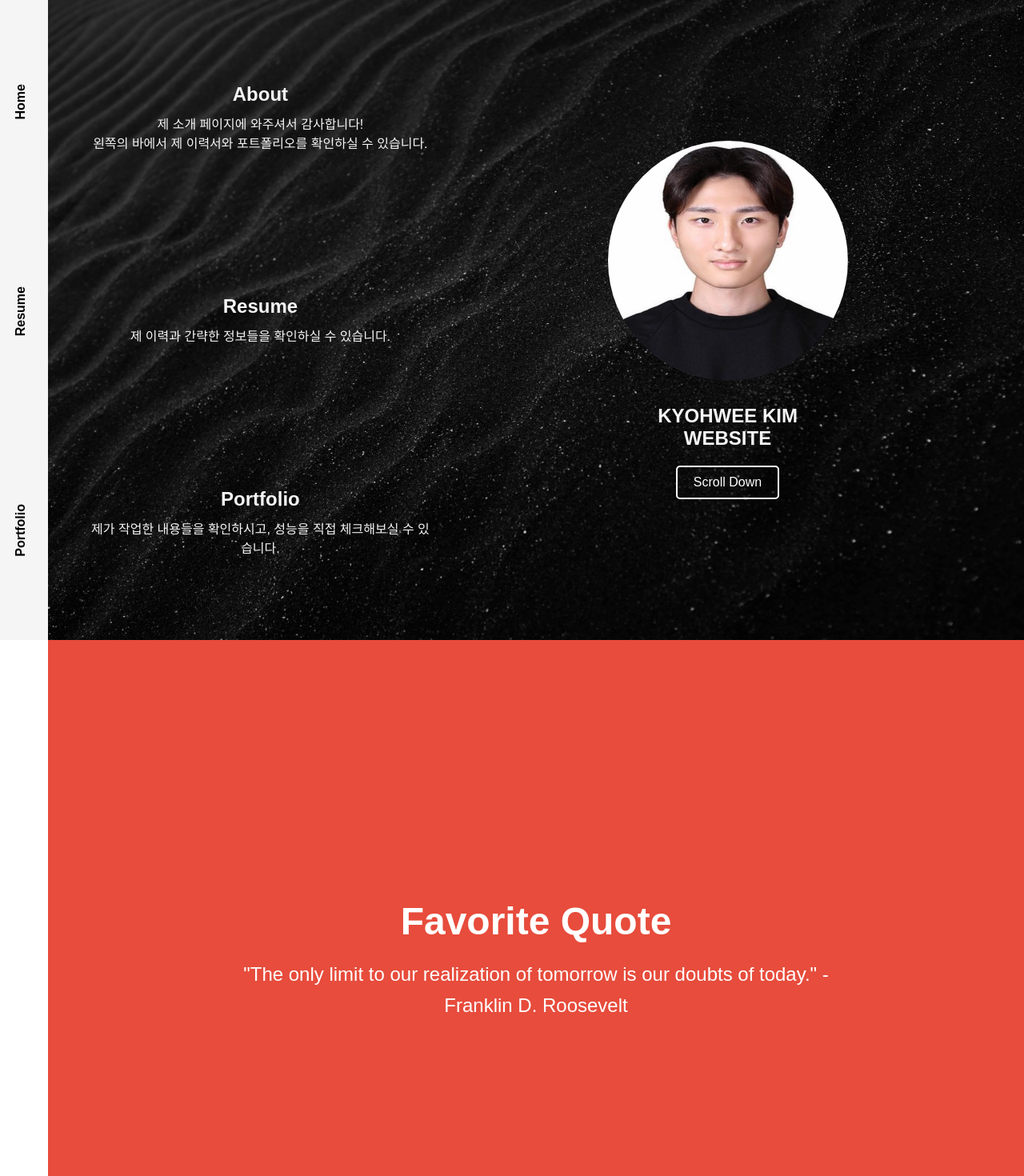
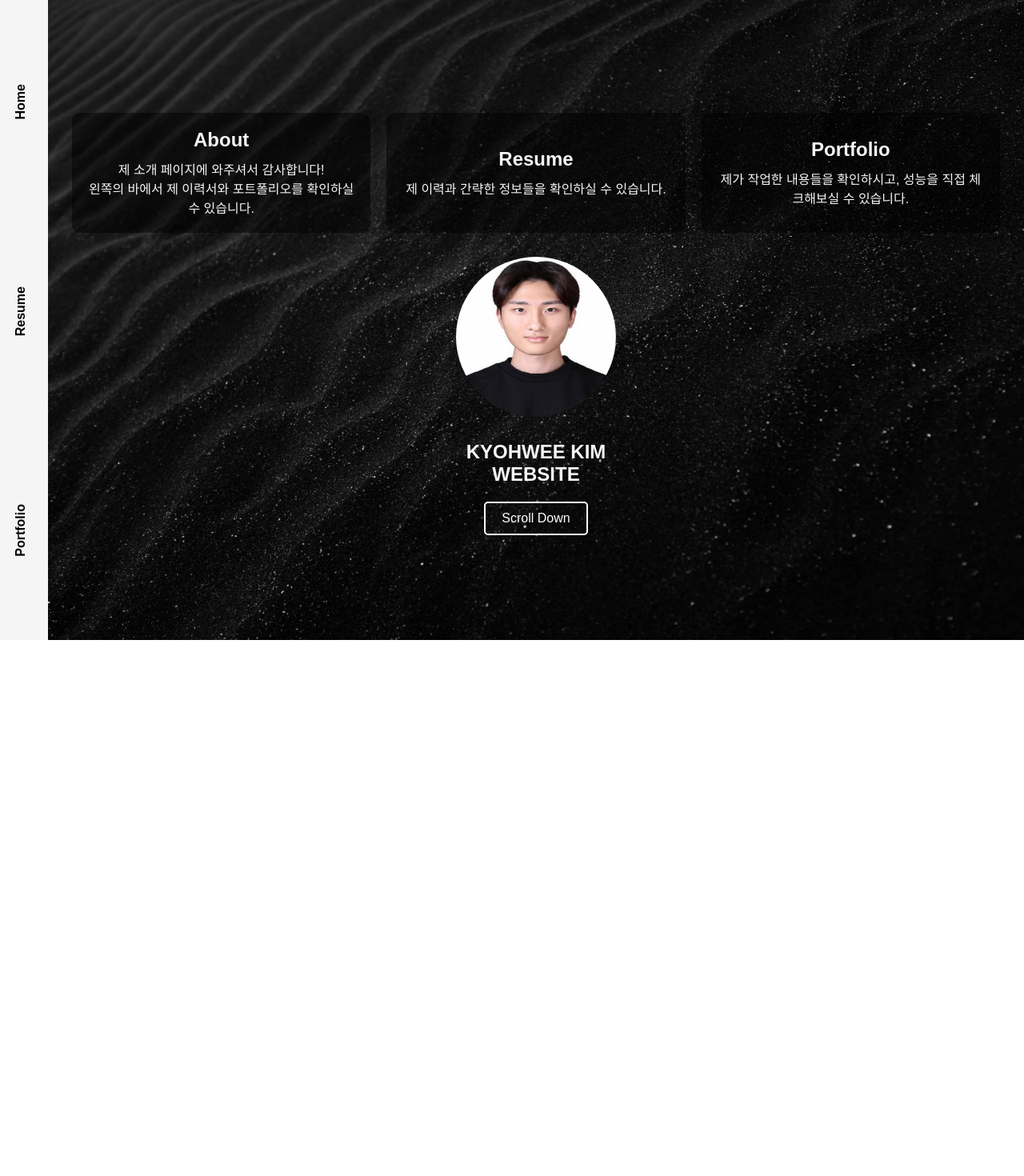
Before and after one commit to KimKyoHwee/resume, a React (Create React App) app: page / in a window 1280 px wide. Shown: the top 1470 px of the page at 80% size. After the commit the page ends 800 px from the top, so only its background shows below. Built offline with nearby package versions, Linux system fonts and the light colour scheme.

Commit message:
feat: 메인페이지 2장-아키텍처 구축(#8)

```diff
--- a/src/pages/Home.css
+++ b/src/pages/Home.css
@@ -1,10 +1,11 @@
-/* src/pages/Home.css */
+/* 기본 설정 */
 body, html {
   margin: 0;
   padding: 0;
   font-family: 'Arial', sans-serif;
   scroll-behavior: smooth;
   height: 100%;
+  overflow-x: hidden;
 }
 
 .home-content {
@@ -13,25 +14,29 @@ body, html {
   background-color: #f5f5f5;
 }
 
+/* 각 섹션의 높이를 전체 화면 크기로 설정 */
+.intro, .page-one, .page-two, .page-three {
+  height: 100vh; /* 전체 화면 높이 */
+  display: flex;
+  justify-content: center;
+  align-items: center;
+  padding: 20px;
+  box-sizing: border-box;
+}
+
+/* Intro 섹션 스타일 */
 .intro {
   background-image: url('../assets/background.jpg');
   background-size: cover;
-  height: 100vh; /* 첫 화면을 전체 화면으로 설정 */
-  display: flex;
-  justify-content: space-between; /* 섹터와 프로필 섹션을 양쪽에 배치 */
-  align-items: center;
-  padding: 20px;
-  box-sizing: border-box;
-  margin: 0;
+  background-position: center;
+  flex-direction: column; /* 섹터와 프로필 섹션을 세로로 배치 */
 }
 
 .sectors {
   display: flex;
-  flex-direction: column; /* 섹터를 세로로 배치 */
-  justify-content: space-around; /* 각 섹션 간 동일한 간격을 유지 */
-  height: 100%; /* 전체 높이 사용 */
-  width: 40%; /* 섹터들이 화면의 절반을 차지하도록 설정 */
-  margin-left: 1%;
+  flex-direction: row; /* 섹터를 가로로 배치 */
+  justify-content: space-between; /* 각 섹션 간 동일한 간격을 유지 */
+  width: 100%; /* 섹터들이 화면의 전체 너비를 차지하도록 설정 */
 }
 
 .sector {
@@ -42,28 +47,23 @@ body, html {
   align-items: center;
   text-align: center;
   padding: 20px;
-  background-color: transparent;
-  margin: 0; /* 세로 간격 조정을 위해 상하로 여백을 줌 */
-  border-radius: 0;
-  box-shadow: none;
+  margin: 10px; /* 섹터 간의 간격 조정 */
+  background-color: rgba(0, 0, 0, 0.5); /* 반투명 배경으로 텍스트 가독성 향상 */
+  border-radius: 10px;
 }
 
 .sector h2 {
   font-size: 24px;
   color: #f5f5f5;
-  margin: 0;
-  text-align: center; /* 텍스트를 가운데 정렬 */
+  margin-bottom: 10px;
 }
 
 .sector p {
   font-size: 16px;
   color: #f5f5f5;
-  text-align: center;
-  margin-top: 10px; /* 설명 부분을 아래로 배치 */
 }
 
 .profile-section {
-  width: 60%; /* 프로필 섹션이 화면의 절반을 차지 */
   display: flex;
   flex-direction: column;
   justify-content: center;
@@ -72,10 +72,11 @@ body, html {
 }
 
 .profile-image {
-  width: 300px;
-  height: 300px;
+  width: 200px;
+  height: 200px;
   border-radius: 50%;
   margin-bottom: 20px;
+  margin-top: 20px;
 }
 
 .profile-section h1 {
@@ -83,26 +84,6 @@ body, html {
   margin-top: 10px;
   color: #f5f5f5;
   white-space: pre-line; /* 줄바꿈을 위한 설정 */
-}
-
-.introduction {
-  height: 100vh;
-  display: flex;
-  justify-content: center;
-  align-items: center;
-  padding: 20px;
-  background-color: #f5f5f5;
-  box-sizing: border-box;
-}
-
-.introduction h2 {
-  font-size: 32px;
-  margin-bottom: 20px;
-}
-
-.introduction p {
-  font-size: 18px;
-  text-align: center;
 }
 
 .scroll-button {
@@ -121,3 +102,34 @@ body, html {
   background-color: white; /* 호버 시 배경색 변경 */
   color: #3498db; /* 호버 시 글자색 변경 */
 }
+
+/* Introduction 페이지 스타일 */
+.introduction {
+  background-color: #f5f5f5;
+  text-align: center;
+}
+
+.page-one, .page-two, .page-three {
+  display: flex;
+  flex-direction: column;
+  justify-content: center;
+  align-items: center;
+  padding: 20px;
+  box-sizing: border-box;
+}
+
+.page-one h2, .page-two h2, .page-three h2 {
+  font-size: 20px;
+  margin-bottom: 20px;
+}
+
+.page-one h3, .page-two p, .page-three p {
+  font-size: 18px;
+  margin-bottom: 30px;
+}
+
+.architect-image {
+  width: 50%; /* 이미지의 크기를 적절하게 조절 */
+  max-width: 600px;
+  height: auto;
+}
--- a/src/pages/Home.js
+++ b/src/pages/Home.js
@@ -2,6 +2,8 @@ import React from 'react';
 import './Home.css';
 import './Introduction.css'; // 자기소개 페이지 스타일
 import profileImage from "../assets/profile.jpg";
+import architectImage from "../assets/architect.jpg"; // 새로운 이미지 추가
+
 
 const Home = () => {
   const scrollToIntroduction = () => {
@@ -40,8 +42,9 @@ const Home = () => {
 
       {/* 자기소개 페이지 1 */}
       <section className="introduction page-one">
-        <h2>Favorite Quote</h2>
-        <p>"The only limit to our realization of tomorrow is our doubts of today." - Franklin D. Roosevelt</p>
+        <h2>제 개인 PC에서 호스팅한 웹 애플리케이션 서버를 통해 서비스되는 웹사이트입니다.</h2>
+        <h3>좌측 네비게이션바의 포트폴리오 페이지에서 API의 응답속도를 직접 체크하실 수 있습니다.</h3>
+        <img src={architectImage} alt="Architecture" className="architect-image" />
       </section>
 
       {/* 자기소개 페이지 2 */}
```
Also changed, not shown: src/assets/architect.jpg (added).
